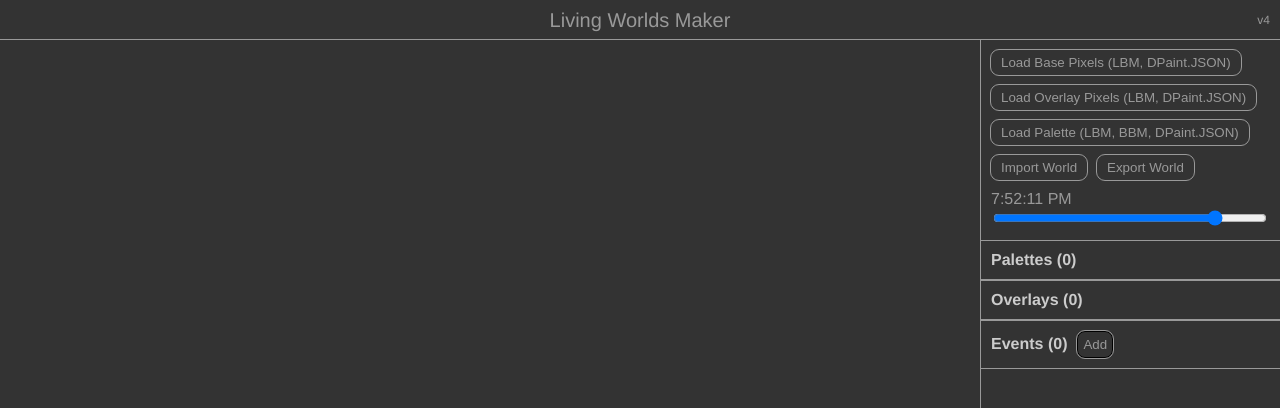
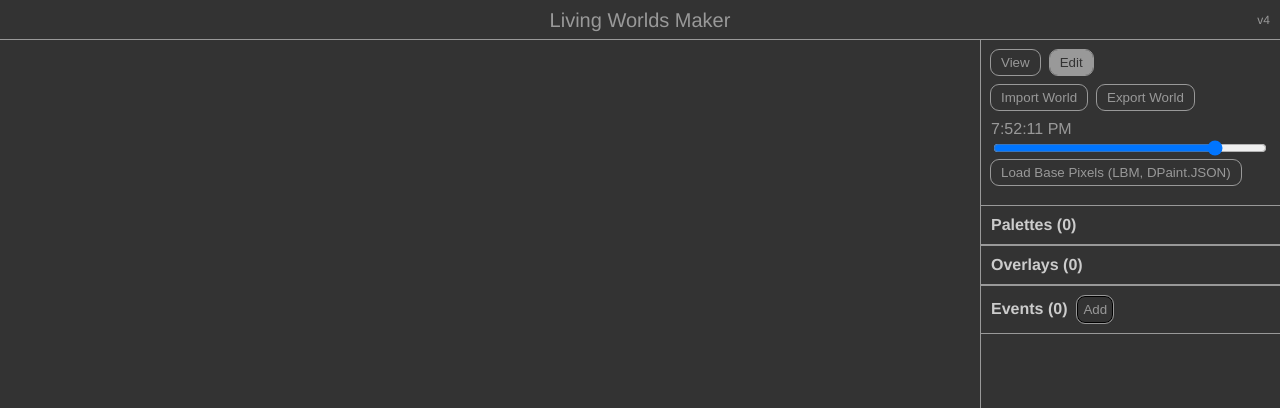
Before and after one commit to pixfabrik/magrathea, a React (Vite) app: page / in a window 1280 px wide. Shown: the top 408 px of the page. Built offline with nearby package versions, Linux system fonts and the light colour scheme.

Commit message:
Added edit/view toggle

```diff
--- a/src/App.less
+++ b/src/App.less
@@ -18,6 +18,11 @@
     padding: 5px 10px;
     border-radius: 8px;
     cursor: pointer;
+
+    &.selected {
+      background: @text-color;
+      color: @background-color;
+    }
   }
 
   .top-nav {
--- a/src/Controls.less
+++ b/src/Controls.less
@@ -32,7 +32,7 @@
 
     button {
       border: 1px solid black;
-      margin: 0 0 0 10px;
+      margin: 0 0 10px 10px;
       padding: 5px;
     }
   }
@@ -43,6 +43,10 @@
     color: #ccc;
     font-size: 16px;
     cursor: pointer;
+
+    button {
+      margin: 0 0 0 10px;
+    }
   }
 
   .resource-info {
--- a/src/Controls.tsx
+++ b/src/Controls.tsx
@@ -15,6 +15,7 @@ const Controls: React.FC<ControlsProps> = ({ worldRunner }) => {
   const [paletteAreaOpen, setPaletteAreaOpen] = useState<boolean>(false);
   const [overlayAreaOpen, setOverlayAreaOpen] = useState<boolean>(false);
   const [eventAreaOpen, setEventAreaOpen] = useState<boolean>(false);
+  const [mode, setMode] = useState<"view" | "edit">("edit");
   const seconds = worldRunner.getSeconds();
   const world = worldRunner.world;
   const worldData = world.data;
@@ -35,41 +36,22 @@ const Controls: React.FC<ControlsProps> = ({ worldRunner }) => {
         {(props: AppContextProps) => ( */}
       <div className="top-area">
         <button
+          className={mode === "view" ? "selected" : ""}
           onClick={async () => {
-            try {
-              const data = await importLbm(["lbm", "json"]);
-              world.loadImage(data);
-            } catch (err) {
-              alert(err);
-            }
+            setMode("view");
           }}
         >
-          Load Base Pixels (LBM, DPaint.JSON)
+          View
         </button>
         <button
+          className={mode === "edit" ? "selected" : ""}
           onClick={async () => {
-            try {
-              const data = await importLbm(["lbm", "json"]);
-              world.loadOverlay(data);
-            } catch (err) {
-              alert(err);
-            }
+            setMode("edit");
           }}
         >
-          Load Overlay Pixels (LBM, DPaint.JSON)
+          Edit
         </button>
-        <button
-          onClick={async () => {
-            try {
-              const data = await importLbm(["bbm", "lbm", "json"]);
-              world.loadColors(data);
-            } catch (err) {
-              alert(err);
-            }
-          }}
-        >
-          Load Palette (LBM, BBM, DPaint.JSON)
-        </button>
+        <div>
           <button
             onClick={async () => {
               world.doImport();
@@ -84,6 +66,7 @@ const Controls: React.FC<ControlsProps> = ({ worldRunner }) => {
           >
             Export World
           </button>
+        </div>
         <div>{makeTimeString(seconds)}</div>
         <input
           className="slider"
@@ -95,7 +78,25 @@ const Controls: React.FC<ControlsProps> = ({ worldRunner }) => {
             worldRunner.setSeconds(parseFloat(event.currentTarget.value));
           }}
         />
+        {mode === "edit" && (
+          <>
+            <button
+              onClick={async () => {
+                try {
+                  const data = await importLbm(["lbm", "json"]);
+                  world.loadImage(data);
+                } catch (err) {
+                  alert(err);
+                }
+              }}
+            >
+              Load Base Pixels (LBM, DPaint.JSON)
+            </button>
+          </>
+        )}
       </div>
+      {mode === "edit" && (
+        <>
           <div className="resource-area">
             <div
               className="area-title"
@@ -105,14 +106,29 @@ const Controls: React.FC<ControlsProps> = ({ worldRunner }) => {
             >
               Palettes ({worldData.paletteInfos.length})
             </div>
-        {paletteAreaOpen &&
-          worldData.paletteInfos.map(
+            {paletteAreaOpen && (
+              <>
+                <button
+                  onClick={async () => {
+                    try {
+                      const data = await importLbm(["bbm", "lbm", "json"]);
+                      world.loadColors(data);
+                    } catch (err) {
+                      alert(err);
+                    }
+                  }}
+                >
+                  Load Palette (LBM, BBM, DPaint.JSON)
+                </button>
+                {worldData.paletteInfos.map(
                   (paletteInfo: PaletteInfo, paletteIndex: number) => {
                     return (
                       <div
                         key={paletteInfo.id}
                         className={`resource-info ${
-                    world.paletteStatuses[paletteIndex] === "bad" ? "bad" : ""
+                          world.paletteStatuses[paletteIndex] === "bad"
+                            ? "bad"
+                            : ""
                         }`}
                       >
                         <div className="name">{paletteInfo.name}</div>
@@ -122,7 +138,10 @@ const Controls: React.FC<ControlsProps> = ({ worldRunner }) => {
                             className="start-seconds"
                             type="time"
                             step="1"
-                      value={makeTimeString(paletteInfo.startSeconds, true)}
+                            value={makeTimeString(
+                              paletteInfo.startSeconds,
+                              true
+                            )}
                             onChange={(event) => {
                               world.updatePalette(paletteIndex, {
                                 startSeconds: getSecondsFromTimeString(
@@ -187,6 +206,8 @@ const Controls: React.FC<ControlsProps> = ({ worldRunner }) => {
                     );
                   }
                 )}
+              </>
+            )}
           </div>
           <div className="resource-area">
             <div
@@ -197,8 +218,21 @@ const Controls: React.FC<ControlsProps> = ({ worldRunner }) => {
             >
               Overlays ({worldData.overlays.length})
             </div>
-        {overlayAreaOpen &&
-          worldData.overlays.map(
+            {overlayAreaOpen && (
+              <>
+                <button
+                  onClick={async () => {
+                    try {
+                      const data = await importLbm(["lbm", "json"]);
+                      world.loadOverlay(data);
+                    } catch (err) {
+                      alert(err);
+                    }
+                  }}
+                >
+                  Load Overlay Pixels (LBM, DPaint.JSON)
+                </button>
+                {worldData.overlays.map(
                   (overlayInfo: OverlayInfo, overlayIndex: number) => {
                     return (
                       <div key={overlayInfo.id} className={`resource-info`}>
@@ -213,6 +247,8 @@ const Controls: React.FC<ControlsProps> = ({ worldRunner }) => {
                       </div>
                     );
                   }
+                )}
+              </>
             )}
           </div>
           <div className="resource-area">
@@ -239,7 +275,8 @@ const Controls: React.FC<ControlsProps> = ({ worldRunner }) => {
               </button>
             </div>
             {eventAreaOpen &&
-          worldData.events.map((eventInfo: EventInfo, eventIndex: number) => {
+              worldData.events.map(
+                (eventInfo: EventInfo, eventIndex: number) => {
                   return (
                     <div key={eventInfo.id} className={`resource-info`}>
                       <div className="name">{eventInfo.name}</div>
@@ -278,7 +315,9 @@ const Controls: React.FC<ControlsProps> = ({ worldRunner }) => {
                           value={eventInfo.durationSeconds}
                           onChange={(event) => {
                             world.updateEvent(eventIndex, {
-                        durationSeconds: parseInt(event.currentTarget.value),
+                              durationSeconds: parseInt(
+                                event.currentTarget.value
+                              ),
                             });
 
                             world.scheduler.make({
@@ -399,8 +438,11 @@ const Controls: React.FC<ControlsProps> = ({ worldRunner }) => {
                       </button>
                     </div>
                   );
-          })}
+                }
+              )}
           </div>
+        </>
+      )}
       {/* )}
       </AppContext.Consumer> */}
     </div>
```
Also changed, not shown: 1 other file (tests, documents, lock files or other folders). Lines whose indentation alone changed are shown as unchanged.
